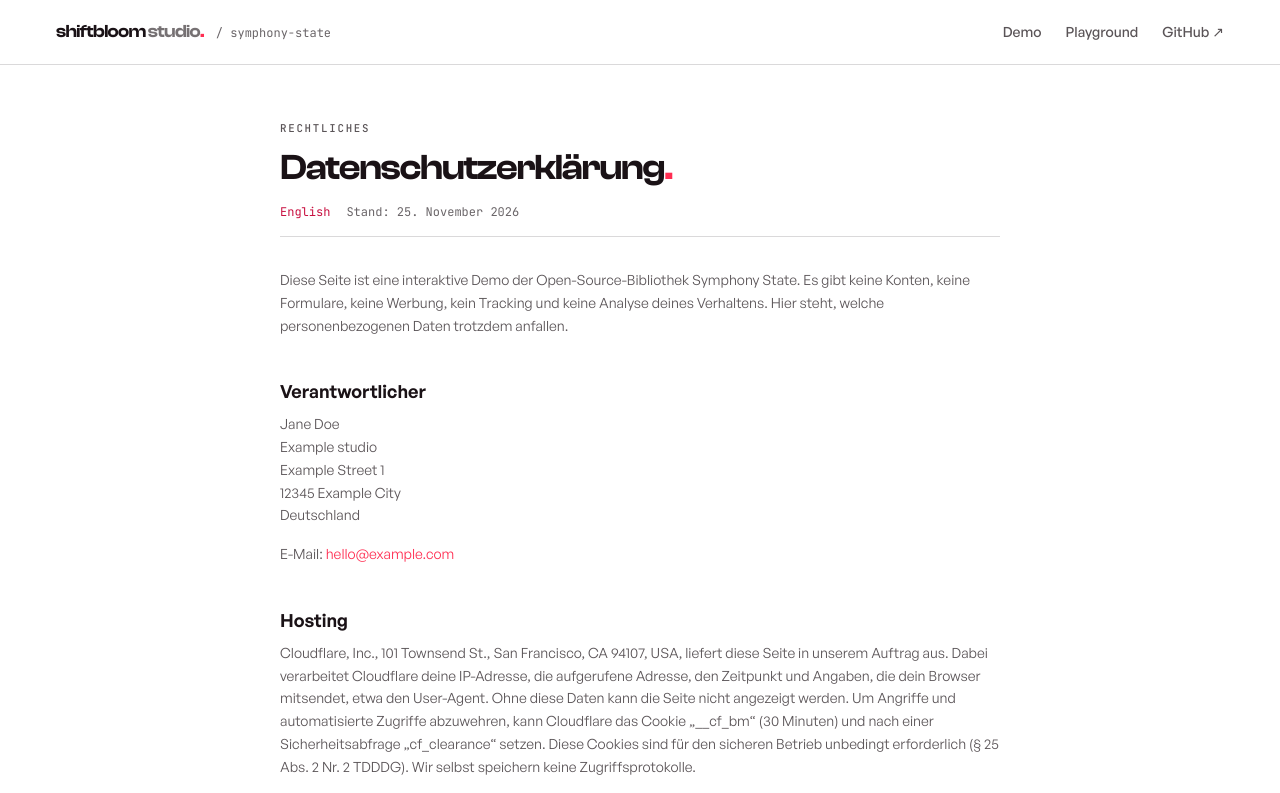
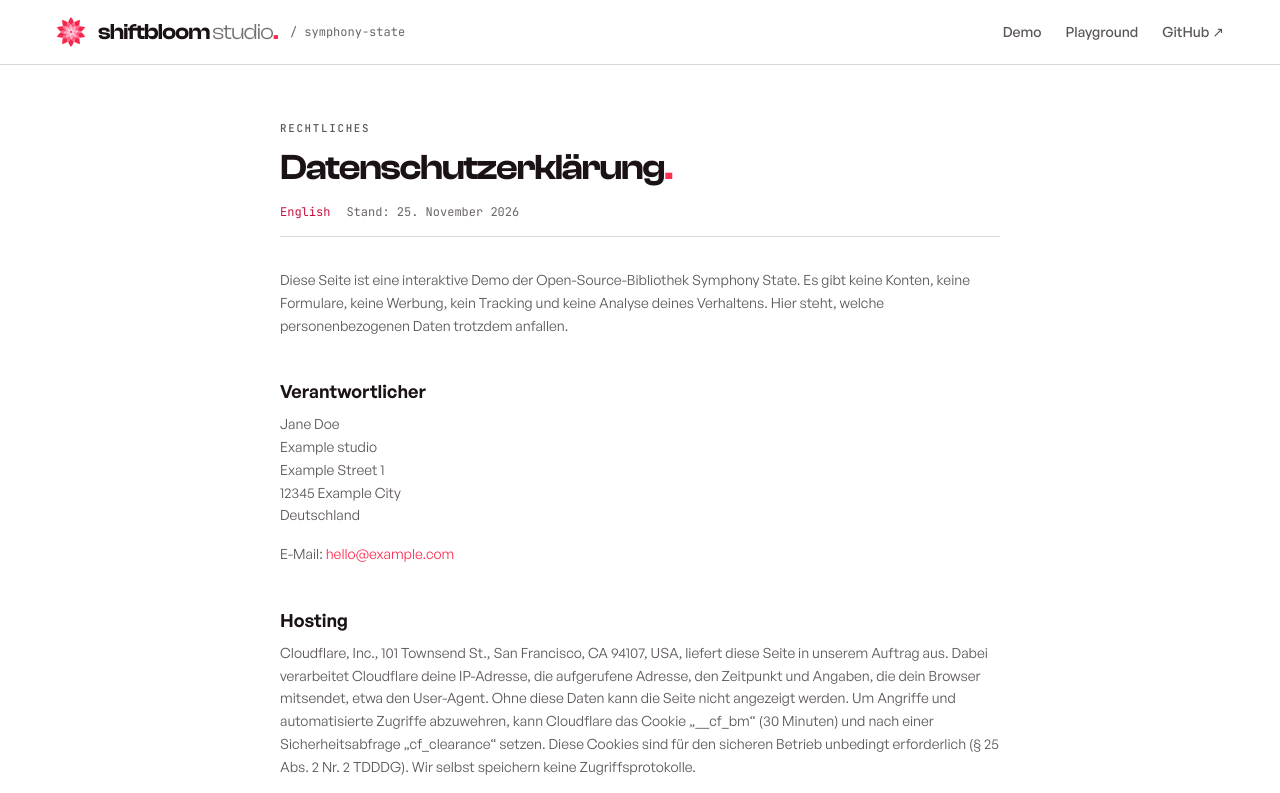
Before and after one commit to shiftbloom-studio/symphony-state, a Next.js app in the folder demo/: page /datenschutz in a window 1280 px wide. Shown: the top 793 px of the page. Built offline with nearby package versions, Linux system fonts and the light colour scheme.

Commit message:
Use the exact shiftbloom.studio bloom and wordmark
Draws the mark with the same geometry as shiftbloom.studio (four interleaved petal rings plus seed, viewBox 0 0 200 200), shows it at 30px in the header next to the wordmark, and uses the solid bloom as favicon.

```diff
--- a/demo/src/app/globals.css
+++ b/demo/src/app/globals.css
@@ -5,6 +5,14 @@
   font-family: "Clash Display";
   src: url("/fonts/clash-display-600.woff2") format("woff2");
   font-weight: 600;
+  font-style: normal;
+  font-display: swap;
+}
+/* Regular cut for the "studio" half of the wordmark. */
+@font-face {
+  font-family: "Clash Display";
+  src: url("/fonts/clash-display-variable.woff2") format("woff2");
+  font-weight: 400;
   font-style: normal;
   font-display: swap;
 }
--- a/demo/src/components/brand/BloomMark.tsx
+++ b/demo/src/components/brand/BloomMark.tsx
@@ -3,53 +3,36 @@ import type { SVGProps } from "react";
 type BloomMarkProps = Omit<SVGProps<SVGSVGElement>, "title"> & {
   idPrefix?: string;
   title?: string;
+  /** Flat Bloom Red, for sizes below 32px. */
+  solid?: boolean;
 };
 
-type Ring = {
-  petals: number;
-  length: number;
-  width: number;
-  fill: "outer" | "middle" | "inner" | "heart";
-  offset: number;
-};
-
-const rings: Ring[] = [
-  { petals: 10, length: 88, width: 36, fill: "outer", offset: 0 },
-  { petals: 10, length: 68, width: 31, fill: "middle", offset: 18 },
-  { petals: 8, length: 48, width: 25, fill: "inner", offset: 0 },
-  { petals: 6, length: 27, width: 17, fill: "heart", offset: 0 },
+// The shiftbloom bloom, exactly as shiftbloom.studio draws it (brand book v2,
+// "The Mark"): four interleaved petal rings (10 · 10 · 8 · 6) plus the seed.
+const rings = [
+  { r: 100, petals: 10, w: 32, l: 90, root: "#D8163F", tip: "#FF2E52", offset: 0 },
+  { r: 74, petals: 10, w: 25.16, l: 66.6, root: "#FF2E52", tip: "#FF7E9E", offset: 18 },
+  { r: 50, petals: 8, w: 19, l: 45, root: "#FF7E9E", tip: "#FFC2D3", offset: 40.5 },
+  { r: 27, petals: 6, w: 12.96, l: 24.3, root: "#FFB4CA", tip: "#FFDCE7", offset: 70.5 },
 ];
 
-const petalPath = (length: number, width: number) => {
-  const tipY = 100 - length;
-  const shoulderY = 100 - length * 0.58;
-  const halfWidth = width / 2;
-
-  return [
-    "M 100 100",
-    `C ${100 - halfWidth * 0.9} ${100 - length * 0.24}, ${100 - halfWidth} ${shoulderY}, 100 ${tipY}`,
-    `C ${100 + halfWidth} ${shoulderY}, ${100 + halfWidth * 0.9} ${100 - length * 0.24}, 100 100`,
-    "Z",
-  ].join(" ");
-};
+const n = (v: number) => Number(v.toFixed(2));
+const petalPath = (w: number, l: number) =>
+  `M 0,0 C ${w},0 ${w},${-n(0.55 * l)} 0,${-l} C ${-w},${-n(0.55 * l)} ${-w},0 0,0 Z`;
 
 export const BloomMark = ({
   className,
-  idPrefix = "bloom",
+  idPrefix = "sb-bloom-ring",
   title,
+  solid = false,
   ...props
 }: BloomMarkProps) => {
   const decorative = !title;
-  const gradientIds = {
-    outer: `${idPrefix}-outer`,
-    middle: `${idPrefix}-middle`,
-    inner: `${idPrefix}-inner`,
-    heart: `${idPrefix}-heart`,
-  };
 
   return (
     <svg
       viewBox="0 0 200 200"
+      xmlns="http://www.w3.org/2000/svg"
       className={className}
       aria-hidden={decorative ? true : undefined}
       aria-label={title}
@@ -57,38 +40,38 @@ export const BloomMark = ({
       {...props}
     >
       {title ? <title>{title}</title> : null}
-      <defs>
-        <linearGradient id={gradientIds.outer} x1="0" y1="1" x2="0" y2="0">
-          <stop offset="0%" stopColor="#C81040" />
-          <stop offset="54%" stopColor="#FF2E52" />
-          <stop offset="100%" stopColor="#FF8FAB" />
-        </linearGradient>
-        <linearGradient id={gradientIds.middle} x1="0" y1="1" x2="0" y2="0">
-          <stop offset="0%" stopColor="#FF2E52" />
-          <stop offset="100%" stopColor="#FF8FAB" />
-        </linearGradient>
-        <linearGradient id={gradientIds.inner} x1="0" y1="1" x2="0" y2="0">
-          <stop offset="0%" stopColor="#FF7E9E" />
-          <stop offset="100%" stopColor="#FFC2D3" />
-        </linearGradient>
-        <linearGradient id={gradientIds.heart} x1="0" y1="1" x2="0" y2="0">
-          <stop offset="0%" stopColor="#FFB4CA" />
-          <stop offset="100%" stopColor="#FFDCE7" />
-        </linearGradient>
-      </defs>
+      {solid ? null : (
+        <defs>
+          {rings.map((ring) => (
+            <linearGradient
+              key={ring.r}
+              id={`${idPrefix}-${ring.r}`}
+              gradientUnits="userSpaceOnUse"
+              x1={0}
+              y1={0}
+              x2={0}
+              y2={-ring.l}
+            >
+              <stop offset="0%" stopColor={ring.root} />
+              <stop offset="100%" stopColor={ring.tip} />
+            </linearGradient>
+          ))}
+        </defs>
+      )}
 
-      {rings.map((ring, ringIndex) => (
-        <g key={`${ring.petals}-${ring.length}`} opacity={ringIndex === 0 ? 0.92 : 0.9}>
-          {Array.from({ length: ring.petals }, (_, petalIndex) => (
+      {rings.map((ring) =>
+        Array.from({ length: ring.petals }, (_, p) => {
+          const angle = n(ring.offset + (360 / ring.petals) * p);
+          return (
             <path
-              key={petalIndex}
-              d={petalPath(ring.length, ring.width)}
-              fill={`url(#${gradientIds[ring.fill]})`}
-              transform={`rotate(${ring.offset + (360 / ring.petals) * petalIndex} 100 100)`}
+              key={`${ring.r}-${angle}`}
+              d={petalPath(ring.w, ring.l)}
+              fill={solid ? "#FF2E52" : `url(#${idPrefix}-${ring.r})`}
+              transform={`translate(100 100) rotate(${angle}) translate(0 ${-n(ring.r - ring.l)})`}
             />
-          ))}
-        </g>
-      ))}
+          );
+        }),
+      )}
 
       <circle cx="100" cy="100" r="7" fill="#FF2E52" />
     </svg>
--- a/demo/src/components/shared/Navigation.tsx
+++ b/demo/src/components/shared/Navigation.tsx
@@ -2,7 +2,7 @@
 
 import Link from "next/link";
 import { usePathname } from "next/navigation";
-
+import { BloomMark } from "@/components/brand/BloomMark";
 import { Wordmark } from "@/components/shared/Wordmark";
 
 const links = [
@@ -19,9 +19,10 @@ export const Navigation = () => {
         className="mx-auto flex h-16 max-w-[100rem] items-center justify-between gap-4 px-6 md:px-10 lg:px-14 2xl:px-20"
         aria-label="Primary navigation"
       >
-        <Link href="/" className="flex min-w-0 items-baseline gap-3" aria-label="Symphony State home">
-          <Wordmark className="text-base sm:text-lg" />
-          <span className="hidden font-mono text-xs text-text-muted sm:inline">/ symphony-state</span>
+        <Link href="/" className="flex min-w-0 items-center gap-3" aria-label="Symphony State home">
+          <BloomMark idPrefix="nav-bloom" width={30} height={30} className="shrink-0" />
+          <Wordmark className="text-lg sm:text-[1.4rem]" />
+          <span className="hidden font-mono text-xs text-text-muted md:inline">/ symphony-state</span>
         </Link>
 
         <div className="flex shrink-0 items-center gap-3 whitespace-nowrap text-sm font-medium sm:gap-6">
--- a/demo/src/components/shared/Wordmark.tsx
+++ b/demo/src/components/shared/Wordmark.tsx
@@ -1,6 +1,6 @@
 // shiftbloom wordmark: "shiftbloom" semibold, "studio" regular at 60% ink, red seed period.
 export const Wordmark = ({ className = "text-lg" }: { className?: string }) => (
-  <span className={`brand-display whitespace-nowrap font-semibold tracking-[-0.035em] text-ink ${className}`}>
+  <span className={`brand-display whitespace-nowrap font-semibold tracking-[-0.02em] text-ink ${className}`}>
     shiftbloom <span className="font-normal text-ink/60">studio</span>
     <span className="text-bloom-red">.</span>
   </span>
```
Also changed, not shown: demo/public/fonts/clash-display-variable.woff2 (added), demo/src/app/icon.svg (added).
